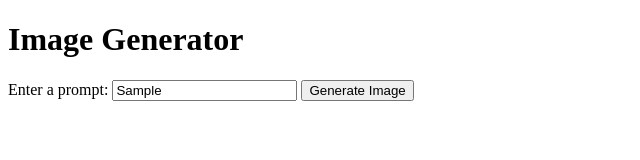
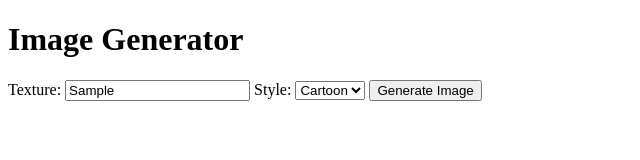
Before and after one commit to VELADA3/LanguidOrangutang, a website: page index.html in a window 1280 px wide. Both pictures are taken after typing "Sample" into the empty fields and a click on the button "Generate Image". Shown: the whole page, without its empty margins (0-640 px from the left). Drawn offline with Linux system fonts and the light colour scheme; no server answers.

Commit message:
Add files via upload

```diff
--- a/index.html
+++ b/index.html
@@ -8,8 +8,15 @@
 <body>
   <h1>Image Generator</h1>
   <form>
-    <label for="prompt">Enter a prompt:</label>
-    <input type="text" id="prompt" name="prompt" required>
+    <label for="prompt">Texture:</label>
+    <input type="text" id="prompt" name="prompt" placeholder="enter material..." required>
+
+    <label for="style">Style:</label>
+    <select id="style" name="style" required>
+        <option value="a cal art cartoonist">Cartoon</option>
+        <option value="a photorealistic image">Photo</option>
+    </select>
+
     <button type="submit">Generate Image</button>
   </form>
   <div id="image_container"></div>
--- a/script.js
+++ b/script.js
@@ -5,7 +5,9 @@ form.addEventListener('submit', async (e) => {
   e.preventDefault();
 
   const formData = new FormData(form);
-  const prompt = formData.get('prompt');
+  const training = "use tessalating geometry. limit the color pallette to a few complimentary colors when constructing the tessalation. both horizontally or vertically, ensure the colors along the left and right edges match with one another; ensure the colors along the top and bottom edges match with one another; ensure the top and bottom edges line up if placed end to end; ensure the left and right edges line up if placed end to end. do not use text."
+  const prompt = "create a seamless, tiling texture from a photo of " + formData.get('prompt') + " in the style of " + formData.get('style') + ". " + training;
+  console.log(prompt)
 
   try {
     const response = await fetch('http://localhost:5000/generate', {
--- a/server.js
+++ b/server.js
@@ -23,7 +23,7 @@ app.post('/generate', async (req, res) => {
         model: 'image-alpha-001',
         prompt,
         n: 1,
-        size: '256x256',
+        size: '512x512',
       }),
     });
 
```
